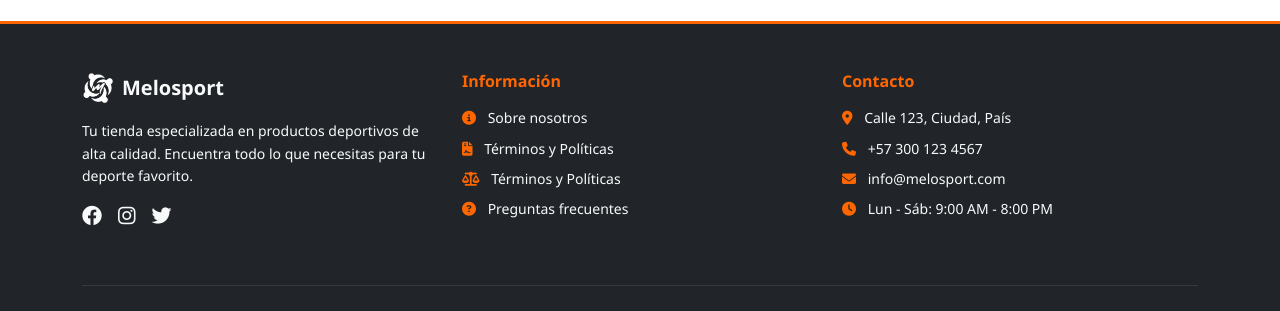
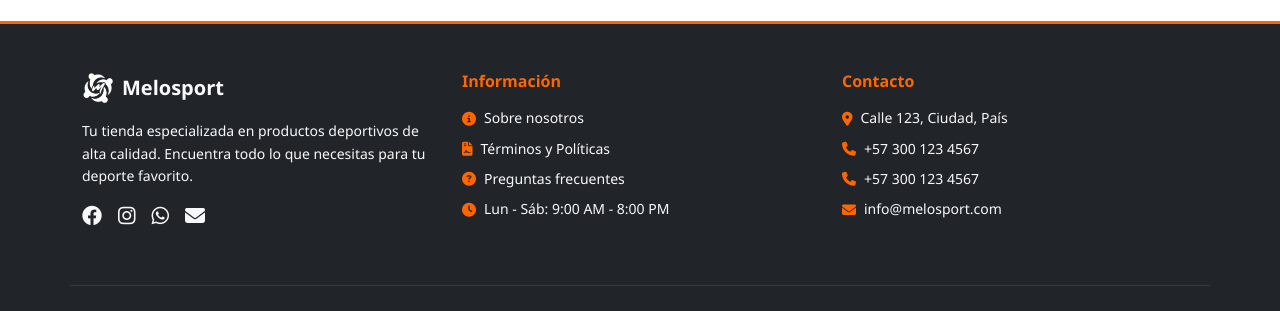
Before and after one commit to JuanJo0775/MeloSport_Frontend, a Django app: page /home/ in a window 1280 px wide. Shown: the part 2100-2411 px from the top of the page. Run offline with Django 5.2, Linux system fonts and the light colour scheme.

Commit message:
cambios en el footer

```diff
--- a/apps/frontend/templates/base_public.html
+++ b/apps/frontend/templates/base_public.html
@@ -110,8 +110,12 @@
                     <a href="#" class="text-light hover-opacity" aria-label="Síguenos en Instagram">
                         <i class="fab fa-instagram fa-lg"></i>
                     </a>
-                    <a href="#" class="text-light hover-opacity" aria-label="Síguenos en Twitter">
-                        <i class="fab fa-twitter fa-lg"></i>
+                    <a href="https://wa.me/1234567890" class="text-light hover-opacity" aria-label="Escríbenos por WhatsApp" target="_blank">
+                      <i class="fab fa-whatsapp fa-lg"></i>
+                    </a>
+
+                    <a href="mailto:tu-correo@ejemplo.com" class="text-light hover-opacity" aria-label="Envíanos un correo">
+                      <i class="fas fa-envelope fa-lg"></i>
                     </a>
                 </div>
             </div>
@@ -120,21 +124,21 @@
             <div class="col-lg-4 col-md-6 mb-4">
                 <h6 class="fw-bold mb-3" style="color:#ff6600;">Información</h6>
                 <ul class="list-unstyled small">
-                    <li class="mb-2">
+                    <li class="mb-2 d-flex align-items-center">
                         <i class="fas fa-info-circle me-2" style="color:#ff6600;"></i>
                         <a href="{% url 'nosotros' %}" class="text-light text-decoration-none hover-underline">Sobre nosotros</a>
                     </li>
-                    <li class="mb-2">
+                    <li class="mb-2 d-flex align-items-center">
                         <i class="fas fa-file-contract me-2" style="color:#ff6600;"></i>
                         <a href="{% url 'terminos' %}" class="text-light text-decoration-none hover-underline">Términos y Políticas</a>
                     </li>
-                    <li class="mb-2">
-                        <i class="fas fa-balance-scale me-2" style="color:#ff6600;"></i>
-                        <a href="{% url 'terminos' %}" class="text-light text-decoration-none hover-underline">Términos y Políticas</a>
-                    </li>
-                    <li>
+                    <li class="mb-2 d-flex align-items-center">
                         <i class="fas fa-question-circle me-2" style="color:#ff6600;"></i>
                         <a href="#" class="text-light text-decoration-none hover-underline">Preguntas frecuentes</a>
+                    </li>
+                    <li class="d-flex align-items-center">
+                        <i class="fas fa-clock me-2" style="color:#ff6600;"></i>
+                        Lun - Sáb: 9:00 AM - 8:00 PM
                     </li>
                 </ul>
             </div>
@@ -143,13 +147,25 @@
             <div class="col-lg-4 col-md-6 mb-4">
                 <h6 class="fw-bold mb-3" style="color:#ff6600;">Contacto</h6>
                 <ul class="list-unstyled small">
-                    <li class="mb-2"><i class="fas fa-map-marker-alt me-2" style="color:#ff6600;"></i> Calle 123, Ciudad, País</li>
-                    <li class="mb-2"><i class="fas fa-phone me-2" style="color:#ff6600;"></i> <a href="tel:+573001234567" class="text-light text-decoration-none hover-underline">+57 300 123 4567</a></li>
-                    <li class="mb-2"><i class="fas fa-envelope me-2" style="color:#ff6600;"></i> <a href="mailto:info@melosport.com" class="text-light text-decoration-none hover-underline">info@melosport.com</a></li>
-                    <li><i class="fas fa-clock me-2" style="color:#ff6600;"></i> Lun - Sáb: 9:00 AM - 8:00 PM</li>
+                    <li class="mb-2 d-flex align-items-center">
+                        <i class="fas fa-map-marker-alt me-2" style="color:#ff6600;"></i>
+                        Calle 123, Ciudad, País
+                    </li>
+                    <li class="mb-2 d-flex align-items-center">
+                        <i class="fas fa-phone me-2" style="color:#ff6600;"></i>
+                        <a href="tel:+573001234567" class="text-light text-decoration-none hover-underline">+57 300 123 4567</a>
+                    </li>
+                    <li class="mb-2 d-flex align-items-center">
+                        <i class="fas fa-phone me-2" style="color:#ff6600;"></i>
+                        <a href="tel:+573001234567" class="text-light text-decoration-none hover-underline">+57 300 123 4567</a>
+                    </li>
+                    <li class="mb-2 d-flex align-items-center">
+                        <i class="fas fa-envelope me-2" style="color:#ff6600;"></i>
+                        <a href="mailto:info@melosport.com" class="text-light text-decoration-none hover-underline">info@melosport.com</a>
+                    </li>
                 </ul>
             </div>
-        </div>
+
 
         <hr class="border-secondary my-4">
 
```
Also changed, not shown: apps/frontend/static/img/Logo con fondo dorado.jpeg (added), apps/frontend/static/img/Logo sin fondo dorado.png (added).
